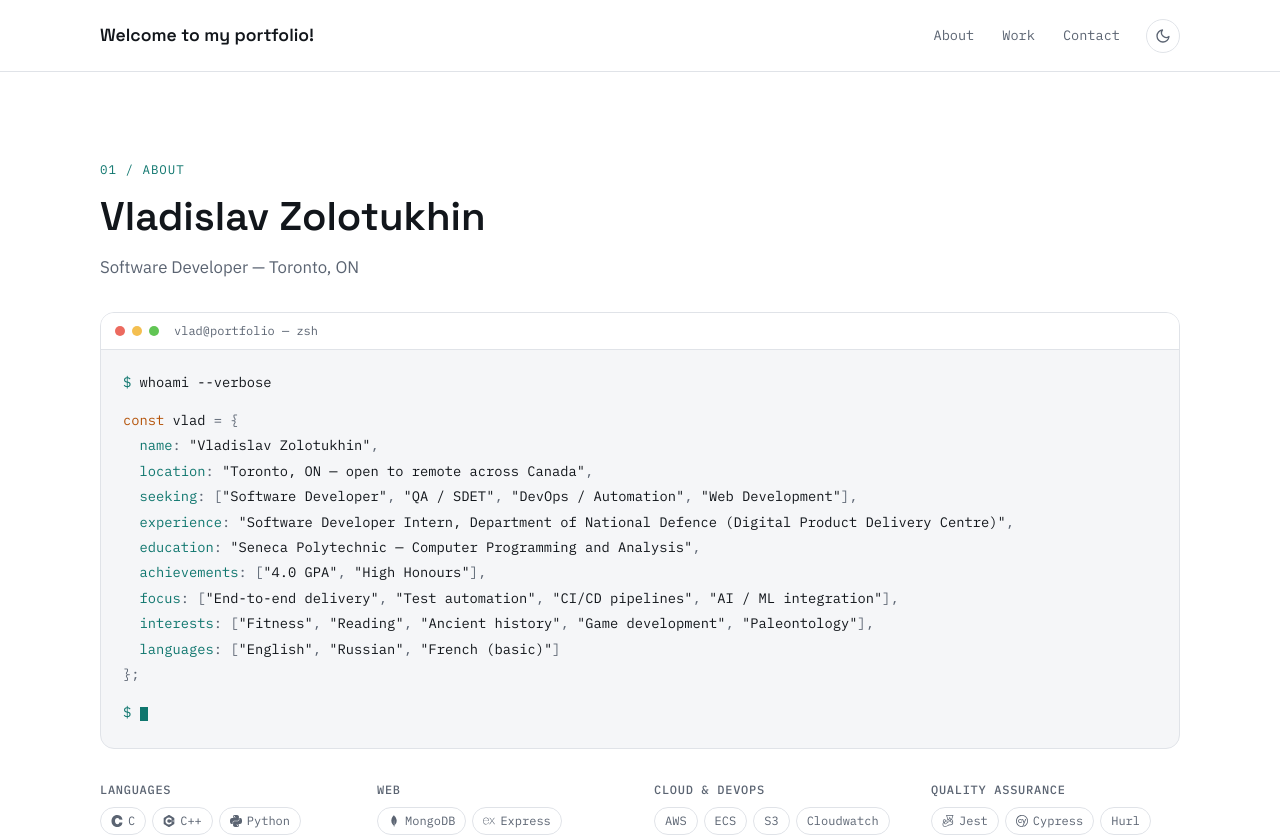
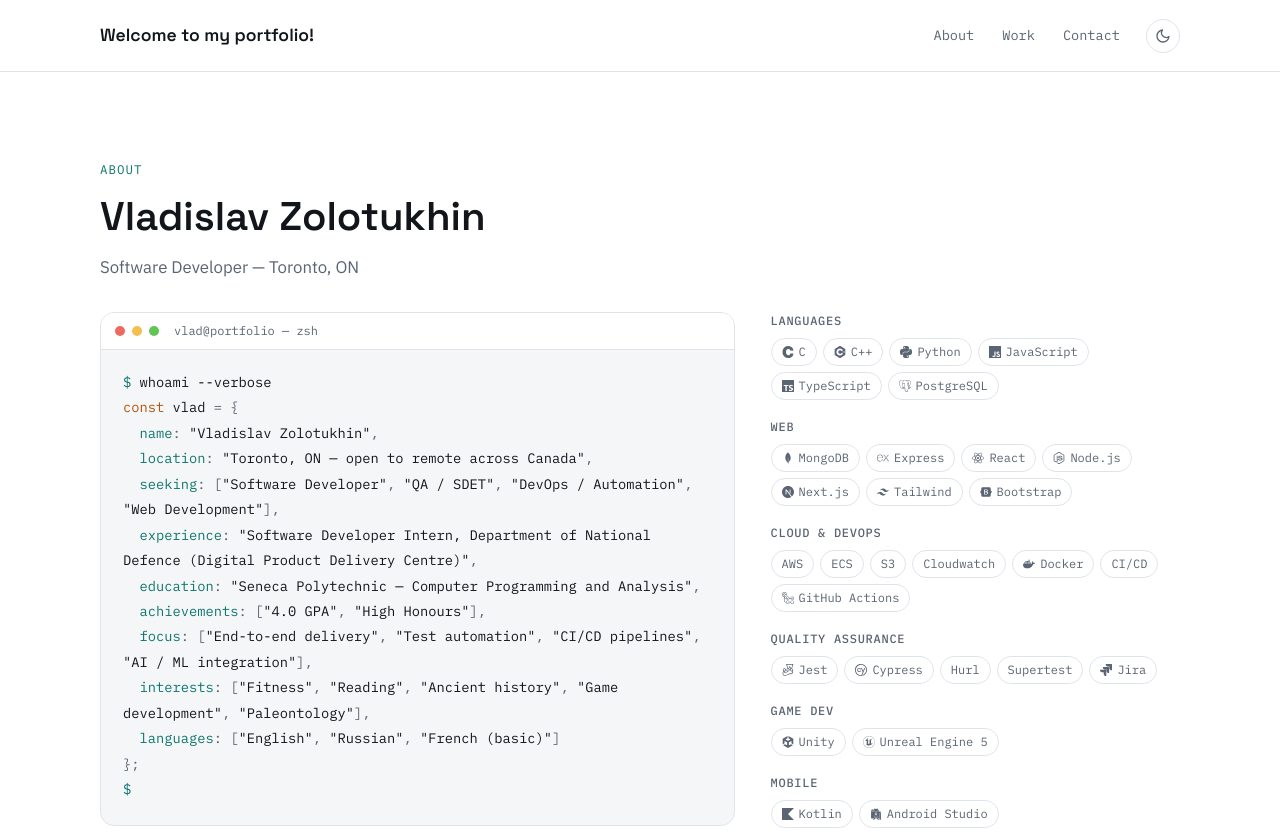
Before and after one commit to vladdyz/portfolio, a React (Vite) app: page / in a window 1280 px wide. Shown: the top 836 px of the page. Built offline with nearby package versions, Linux system fonts and the light colour scheme.

Commit message:
Restore layout in 'About' section to original, standardize card images

```diff
--- a/src/components/About.module.css
+++ b/src/components/About.module.css
@@ -1,3 +1,21 @@
+/* --- Layout: terminal beside skills --- */
+
+.layout {
+  display: grid;
+  /* minmax(0,...) lets the terminals long lines wrap instead of forcing
+     the column wider than its share. */
+  grid-template-columns: minmax(0, 1.55fr) minmax(0, 1fr);
+  gap: 36px;
+  align-items: start;
+}
+
+@media (max-width: 860px) {
+  .layout {
+    grid-template-columns: 1fr;
+    gap: 28px;
+  }
+}
+
 /* --- Terminal window --- */
 
 .terminal {
@@ -41,6 +59,8 @@
 }
 
 .body {
+  /* Reserved so the panel doesn't resize line-by-line as text types in. */
+  min-height: 24em;
   padding: 20px 22px 22px;
   font-family: var(--font-mono);
   font-size: 0.86rem;
@@ -123,9 +143,9 @@
 /* --- Skills --- */
 
 .skills {
-  display: grid;
-  grid-template-columns: repeat(auto-fit, minmax(200px, 1fr));
-  gap: 20px 28px;
+  display: flex;
+  flex-direction: column;
+  gap: 18px;
 }
 
 .skillGroup {
@@ -152,3 +172,17 @@
   margin: 0;
   padding: 0;
 }
+
+/* Full terminal text, exposed to screen readers only — the animated copy
+   above is aria-hidden so it isn't announced character by character. */
+.srOnly {
+  position: absolute;
+  width: 1px;
+  height: 1px;
+  padding: 0;
+  margin: -1px;
+  overflow: hidden;
+  clip: rect(0, 0, 0, 0);
+  white-space: nowrap;
+  border: 0;
+}
--- a/src/components/About.tsx
+++ b/src/components/About.tsx
@@ -1,3 +1,4 @@
+import { useEffect, useMemo, useState } from 'react';
 import Section from './Section';
 import TechTag from './TechTag';
 import Credits from './Credits';
@@ -14,39 +15,111 @@
   { label: 'Data / ML', skills: ['scikit-learn', 'OpenCV', 'pandas', 'TensorFlow', 'Jupyter'] },
 ];
 
-function StringLine({ name, value, last }: { name: string; value: string; last?: boolean }) {
-  return (
-    <div className={styles.line}>
-      <span className={styles.indent} />
-      <span className={styles.key}>{name}</span>
-      <span className={styles.punc}>: </span>
-      <span className={styles.str}>&quot;{value}&quot;</span>
-      {!last && <span className={styles.punc}>,</span>}
-    </div>
-  );
+// Prints the about section to the console on screen as if it were being typed out
+type Token = { text: string; cls?: string };
+type Line = Token[];
+
+const CHARS_PER_TICK = 4; // tune this alongside TICK_MS to change typing speed
+const TICK_MS = 16;
+
+function prefersReducedMotion(): boolean {
+  return typeof window !== 'undefined' && window.matchMedia('(prefers-reduced-motion: reduce)').matches;
 }
 
-function ArrayLine({ name, values, last }: { name: string; values: string[]; last?: boolean }) {
-  return (
-    <div className={styles.line}>
-      <span className={styles.indent} />
-      <span className={styles.key}>{name}</span>
-      <span className={styles.punc}>: [</span>
-      {values.map((v, i) => (
-        <span key={v}>
-          <span className={styles.str}>&quot;{v}&quot;</span>
-          {i < values.length - 1 && <span className={styles.punc}>, </span>}
-        </span>
-      ))}
-      <span className={styles.punc}>]</span>
-      {!last && <span className={styles.punc}>,</span>}
-    </div>
-  );
+
+function buildLines(): Line[] {
+  const s = styles;
+
+  const str = (name: string, value: string, last = false): Line => [
+    { text: '  ' },
+    { text: name, cls: s.key },
+    { text: ': ', cls: s.punc },
+    { text: `"${value}"`, cls: s.str },
+    ...(last ? [] : [{ text: ',', cls: s.punc }]),
+  ];
+
+  const arr = (name: string, values: string[], last = false): Line => [
+    { text: '  ' },
+    { text: name, cls: s.key },
+    { text: ': [', cls: s.punc },
+    ...values.flatMap((v, i) => [
+      { text: `"${v}"`, cls: s.str },
+      ...(i < values.length - 1 ? [{ text: ', ', cls: s.punc }] : []),
+    ]),
+    { text: ']', cls: s.punc },
+    ...(last ? [] : [{ text: ',', cls: s.punc }]),
+  ];
+
+  return [
+    [
+      { text: '$ ', cls: s.prompt },
+      { text: promptCommand, cls: s.cmd },
+    ],
+    [],
+    [
+      { text: 'const ', cls: s.kw },
+      { text: 'vlad', cls: s.varName },
+      { text: ' = {', cls: s.punc },
+    ],
+    str('name', profile.name),
+    str('location', profile.location),
+    arr('seeking', profile.seeking),
+    str('experience', profile.experience),
+    str('education', profile.education),
+    arr('achievements', profile.achievements),
+    arr('focus', profile.focus),
+    arr('interests', profile.interests),
+    arr('languages', profile.languages, true),
+    [{ text: '};', cls: s.punc }],
+  ];
 }
 
 export default function About() {
+  const lines = useMemo(() => buildLines(), []);
+  const lineLengths = useMemo(
+    () => lines.map((line) => line.reduce((sum, t) => sum + t.text.length, 0)),
+    [lines]
+  );
+  const totalChars = useMemo(() => lineLengths.reduce((a, b) => a + b, 0), [lineLengths]);
+
+  // Full text for assistive tech, and the fallback when motion is reduced.
+  const plainText = useMemo(
+    () => lines.map((line) => line.map((t) => t.text).join('')).join('\n'),
+    [lines]
+  );
+
+  const [revealed, setRevealed] = useState(() => (prefersReducedMotion() ? totalChars : 0));
+
+  useEffect(() => {
+    if (prefersReducedMotion()) return;
+
+    const id = window.setInterval(() => {
+      setRevealed((n) => {
+        if (n >= totalChars) {
+          window.clearInterval(id);
+          return n;
+        }
+        return n + CHARS_PER_TICK;
+      });
+    }, TICK_MS);
+    return () => window.clearInterval(id);
+  }, [totalChars]);
+
+
+  // How many characters of each line are currently visible.
+  const takes: number[] = [];
+  let remaining = revealed;
+  for (const len of lineLengths) {
+    const take = Math.max(0, Math.min(len, remaining));
+    takes.push(take);
+    remaining -= take;
+  }
+  const cursorLine = takes.findIndex((take, i) => take < lineLengths[i]);
+  const done = cursorLine === -1;
+
   return (
-    <Section id="about" eyebrow="01 / About" title={profile.name} description="Software Developer — Toronto, ON">
+    <Section id="about" eyebrow="About" title={profile.name} description="Software Developer — Toronto, ON">
+      <div className={styles.layout}>
         <div className={styles.terminal}>
           <div className={styles.chrome}>
             <span className={styles.dot} data-tone="red" />
@@ -56,36 +129,37 @@
           </div>
 
           <div className={styles.body}>
+            {/* The animated copy is decorative; the sr-only block below carries
+                the same content in one pass for screen readers. */}
+            <div aria-hidden="true">
+              {lines.map((line, li) => {
+                let budget = takes[li];
+                return (
+                  <div key={li} className={styles.line}>
+                    {line.map((tok, ti) => {
+                      if (budget <= 0) return null;
+                      const slice = tok.text.slice(0, budget);
+                      budget -= slice.length;
+                      return (
+                        <span key={ti} className={tok.cls}>
+                          {slice}
+                        </span>
+                      );
+                    })}
+                    {li === cursorLine && <span className={styles.caret} />}
+                  </div>
+                );
+              })}
+
+              {done && (
                 <div className={styles.line}>
-            <span className={styles.prompt}>$</span> <span className={styles.cmd}>{promptCommand}</span>
+                  <span className={styles.prompt}>$ </span>
+                  <span className={styles.caret} />
+                </div>
+              )}
             </div>
 
-          <div className={styles.spacer} />
-
-          <div className={styles.line}>
-            <span className={styles.kw}>const</span> <span className={styles.varName}>vlad</span>{' '}
-            <span className={styles.punc}>= {'{'}</span>
-          </div>
-
-          <StringLine name="name" value={profile.name} />
-          <StringLine name="location" value={profile.location} />
-          <ArrayLine name="seeking" values={profile.seeking} />
-          <StringLine name="experience" value={profile.experience} />
-          <StringLine name="education" value={profile.education} />
-          <ArrayLine name="achievements" values={profile.achievements} />
-          <ArrayLine name="focus" values={profile.focus} />
-          <ArrayLine name="interests" values={profile.interests} />
-          <ArrayLine name="languages" values={profile.languages} last />
-
-          <div className={styles.line}>
-            <span className={styles.punc}>{'};'}</span>
-          </div>
-
-          <div className={styles.spacer} />
-
-          <div className={styles.line}>
-            <span className={styles.prompt}>$</span> <span className={styles.caret} aria-hidden="true" />
-          </div>
+            <pre className={styles.srOnly}>{plainText}</pre>
           </div>
         </div>
 
@@ -100,6 +174,7 @@
               </ul>
             </div>
           ))}
+        </div>
       </div>
 
       <Credits />
--- a/src/components/Work.module.css
+++ b/src/components/Work.module.css
@@ -28,13 +28,13 @@
   color: var(--color-bg);
 }
 
+
 /* Wider minimum than before (280px -> 380px) as screenshots were too small to read on
    laptops. 380px gives 2 cards per row on most laptops and 3  only on wide displays.
    align-items:start stops an expanded card from stretching the height of its row-mates. */
 .grid {
   display: grid;
   grid-template-columns: repeat(auto-fill, minmax(380px, 1fr));
-  align-items: start;
   gap: 24px;
 }
 
```
Lines whose indentation alone changed are shown as unchanged.
